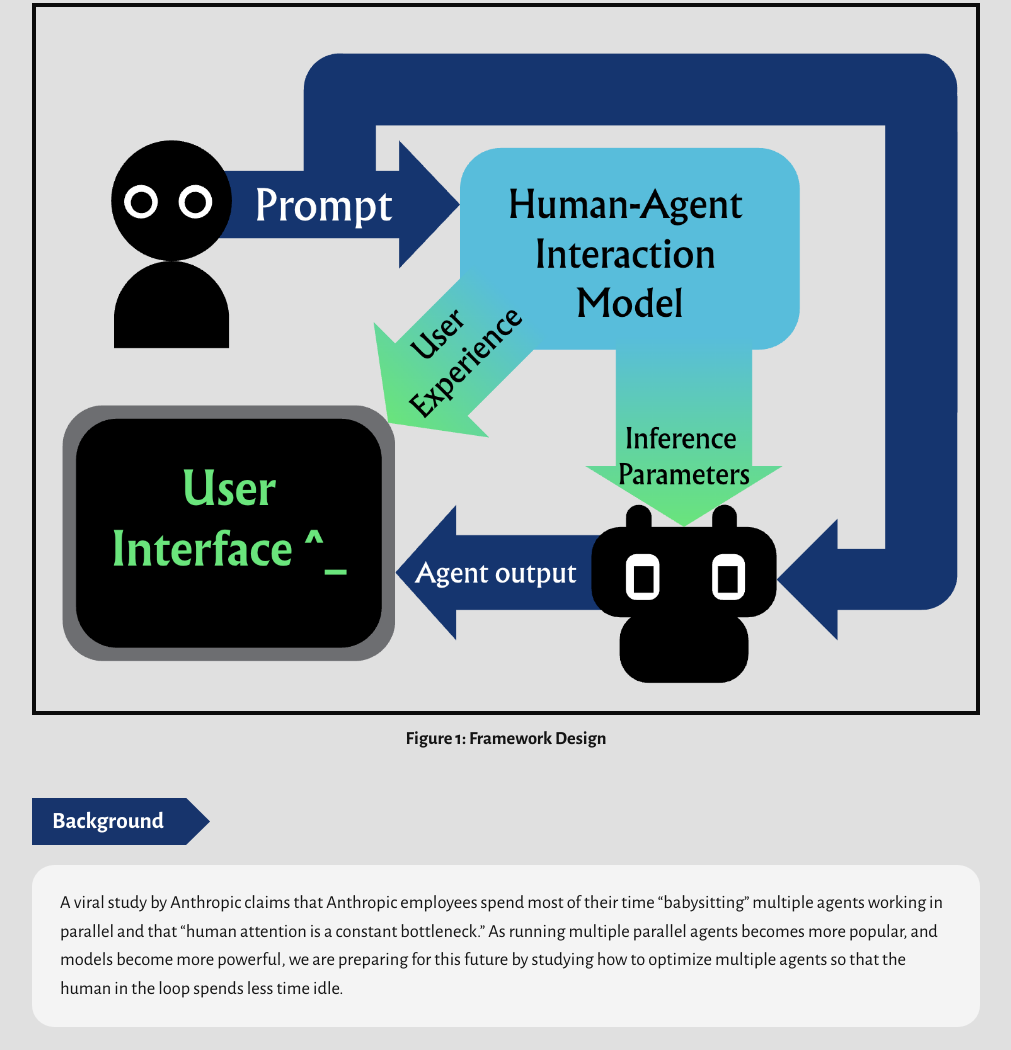
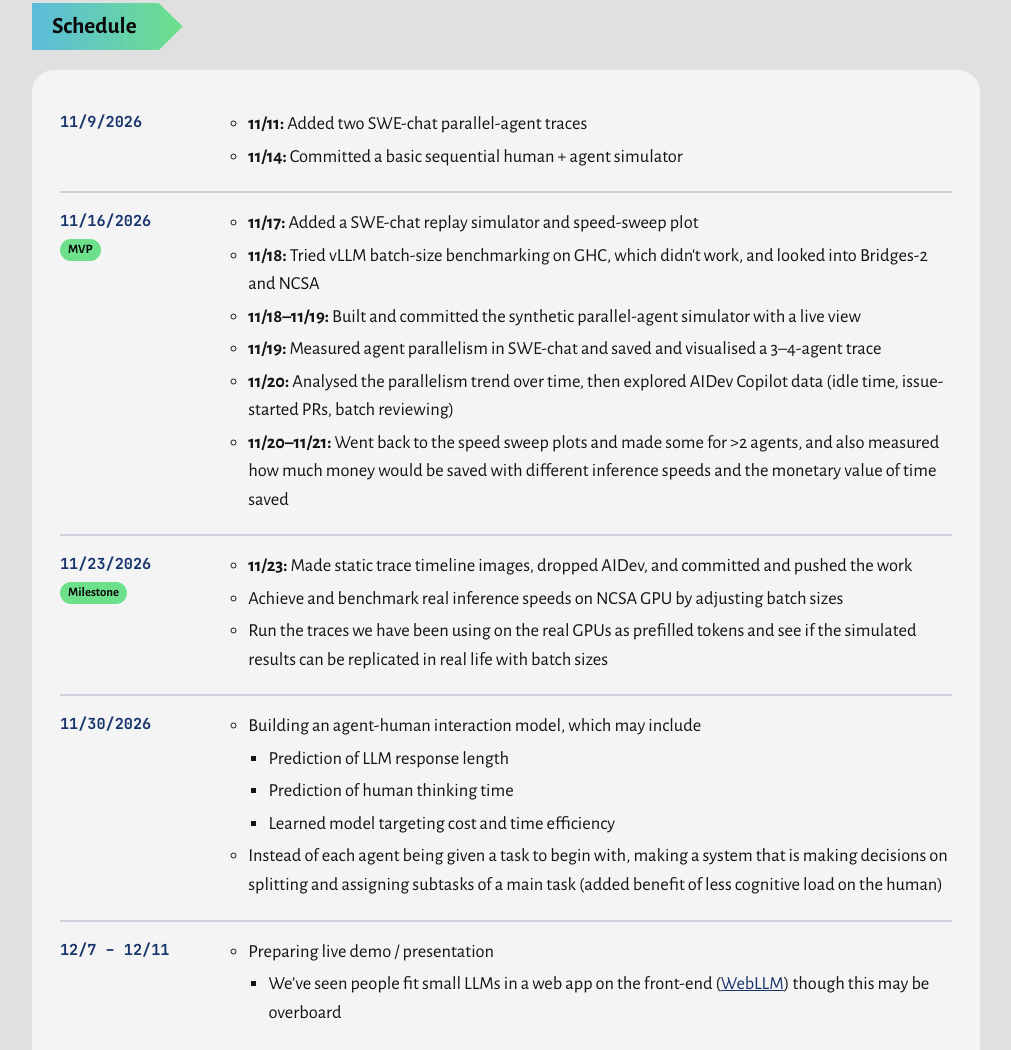
Before and after one commit to francaellerman/parallel_agent_optimization, a plain HTML site: page index.html in a window 1280 px wide. Shown: the part 589-1639 px from the top of the page, without its empty margins (134-1145 px from the left). Drawn offline with nearby package versions, Linux system fonts and the light colour scheme.

Commit message:
Update website schedule with progress so far and revised upcoming goals
Move the schedule near the top, list completed work for 11/9-11/23, and
update the 11/23, 11/30 and 12/7-12/11 goals.

```diff
--- a/index.html
+++ b/index.html
@@ -246,6 +246,63 @@
   </div>
 
   <section>
+    <h2 class="label green">Schedule</h2>
+    <div class="card">
+      <ol class="schedule">
+        <li>
+          <div class="week">11/9/2026</div>
+          <ul>
+            <li><strong>11/11:</strong> Added two SWE-chat parallel-agent traces</li>
+            <li><strong>11/14:</strong> Committed a basic sequential human + agent simulator</li>
+          </ul>
+        </li>
+        <li>
+          <div class="week">11/16/2026<br><small>MVP</small></div>
+          <ul>
+            <li><strong>11/17:</strong> Added a SWE-chat replay simulator and speed-sweep plot</li>
+            <li><strong>11/18:</strong> Tried vLLM batch-size benchmarking on GHC, which didn't work, and looked into Bridges-2 and NCSA</li>
+            <li><strong>11/18&ndash;11/19:</strong> Built and committed the synthetic parallel-agent simulator with a live view</li>
+            <li><strong>11/19:</strong> Measured agent parallelism in SWE-chat and saved and visualised a 3&ndash;4-agent trace</li>
+            <li><strong>11/20:</strong> Analysed the parallelism trend over time, then explored AIDev Copilot data (idle time, issue-started PRs, batch reviewing)</li>
+            <li><strong>11/20&ndash;11/21:</strong> Went back to the speed sweep plots and made some for &gt;2 agents, and also measured how much money would be saved with different inference speeds and the monetary value of time saved</li>
+          </ul>
+        </li>
+        <li>
+          <div class="week">11/23/2026<br><small>Milestone</small></div>
+          <ul>
+            <li><strong>11/23:</strong> Made static trace timeline images, dropped AIDev, and committed and pushed the work</li>
+            <li>Achieve and benchmark real inference speeds on NCSA GPU by adjusting batch sizes</li>
+            <li>Run the traces we have been using on the real GPUs as prefilled tokens and see if the simulated results can be replicated in real life with batch sizes</li>
+          </ul>
+        </li>
+        <li>
+          <div class="week">11/30/2026</div>
+          <ul>
+            <li>Building an agent-human interaction model, which may include
+              <ul>
+                <li>Prediction of LLM response length</li>
+                <li>Prediction of human thinking time</li>
+                <li>Learned model targeting cost and time efficiency</li>
+              </ul>
+            </li>
+            <li>Instead of each agent being given a task to begin with, making a system that is making decisions on splitting and assigning subtasks of a main task (added benefit of less cognitive load on the human)</li>
+          </ul>
+        </li>
+        <li>
+          <div class="week">12/7 – 12/11</div>
+          <ul>
+            <li>Preparing live demo / presentation
+              <ul>
+                <li>We&rsquo;ve seen people fit small LLMs in a web app on the front-end (<a href="https://webllm.mlc.ai/" target="_blank" rel="noopener">WebLLM</a>) though this may be overboard</li>
+              </ul>
+            </li>
+          </ul>
+        </li>
+      </ol>
+    </div>
+  </section>
+
+  <section>
     <figure>
       <div class="frame">
         <img src="assets/framework-design.png" width="1492" height="1118"
@@ -297,53 +354,6 @@
     </div>
   </section>
 
-  <section>
-    <h2 class="label green">Schedule</h2>
-    <div class="card">
-      <ol class="schedule">
-        <li>
-          <div class="week">11/9/2026</div>
-          <ul>
-            <li>Most bare-bones MVP of running synthetic traces with a priori agent token number and human response time</li>
-            <li>Collect agent use traces in bulk and build the agent use emulator</li>
-          </ul>
-        </li>
-        <li>
-          <div class="week">11/16/2026<br><small>MVP</small></div>
-          <ul>
-            <li>Working tool (for both synthetic and real agent runs) that adjusts inference speed based on model</li>
-            <li>Incremental feature to tool that does the above and adjusts some other inference/interface or protocol parameter (eg frequency of follow-up questions, extent of monitorability of agent activity)</li>
-          </ul>
-        </li>
-        <li>
-          <div class="week">11/23/2026<br><small>Milestone</small></div>
-          <ul>
-            <li>Building an agent-human interaction model, which may include
-              <ul>
-                <li>Prediction of LLM response length</li>
-                <li>Prediction of human thinking time</li>
-                <li>Learned model targeting cost and time efficiency</li>
-              </ul>
-            </li>
-            <li>Instead of each agent being given a task to begin with, making a system that is making decisions on splitting and assigning subtasks of a main task</li>
-          </ul>
-        </li>
-        <li>
-          <div class="week">11/30/2026</div>
-          <ul>
-            <li>Adjust which model we are using as well (more or less powerful models) since less powerful models are faster as well</li>
-          </ul>
-        </li>
-        <li>
-          <div class="week">12/7 – 12/11</div>
-          <ul>
-            <li>Preparing live demo / presentation</li>
-          </ul>
-        </li>
-      </ol>
-    </div>
-  </section>
-
 </main>
 
 <footer>
```
